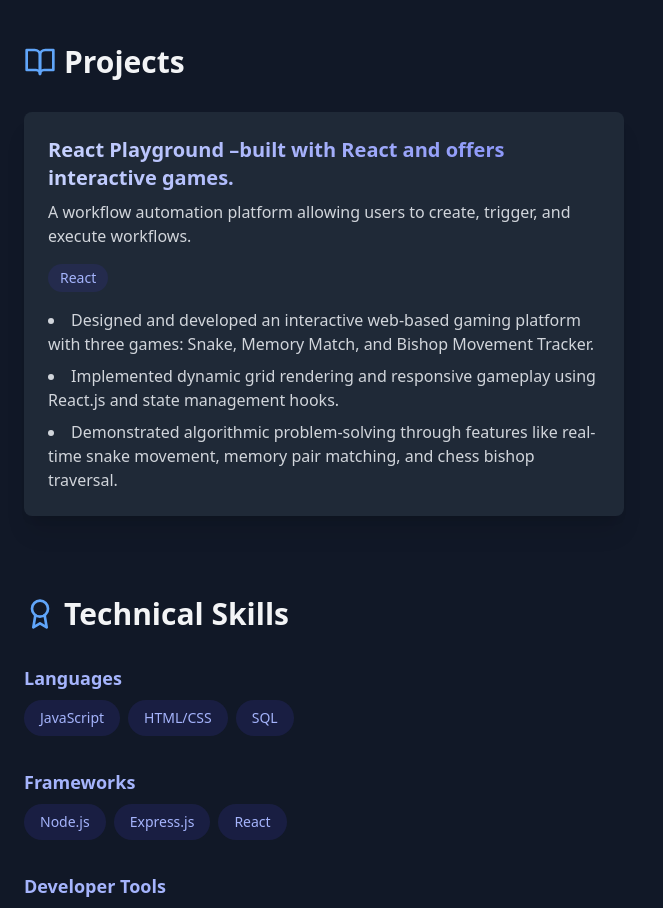
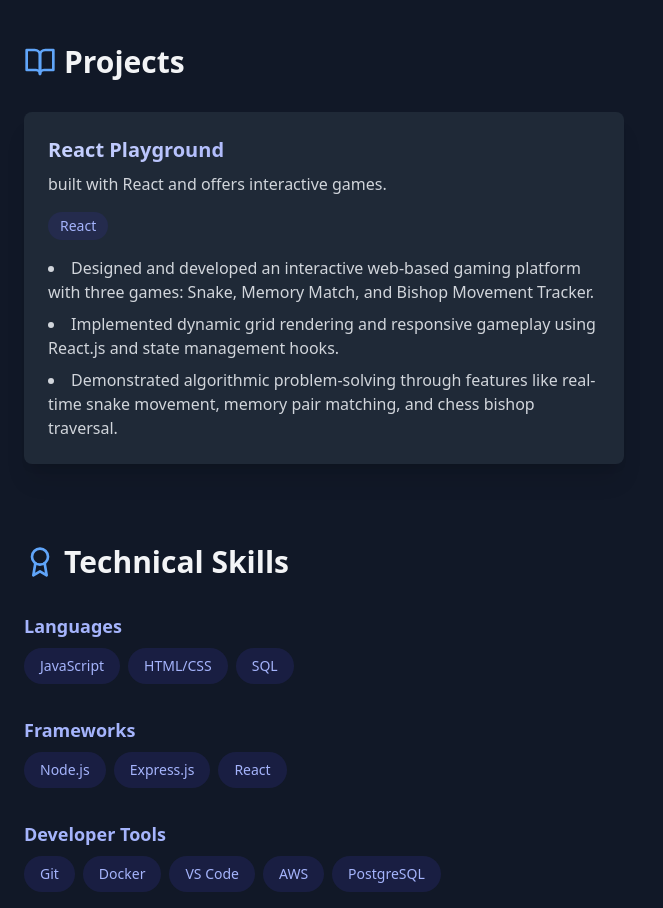
Before and after one commit to Ninad-Patil/portfolio, a React (Vite) app: page / in a window 1280 px wide. Shown: the part 1160-2068 px from the top of the page, without its empty margins (0-663 px from the left). Built offline with nearby package versions, Linux system fonts and the light colour scheme.

Commit message:
Update Projects.tsx
final des

```diff
--- a/src/components/sections/Projects.tsx
+++ b/src/components/sections/Projects.tsx
@@ -8,8 +8,8 @@ const Projects: React.FC = () => (
     <SectionTitle icon={BookOpen} title="Projects" />
     <div className="grid md:grid-cols-2 gap-8">
       <ProjectCard
-        title="React Playground –built with React and offers interactive games.  "
-        description="A workflow automation platform allowing users to create, trigger, and execute workflows."
+        title="React Playground  "
+        description=" built with React and offers interactive games."
         technologies={["React",]}
         achievements={[
           "Designed and developed an interactive web-based gaming platform with three games: Snake, Memory Match, and Bishop Movement Tracker.",
```
